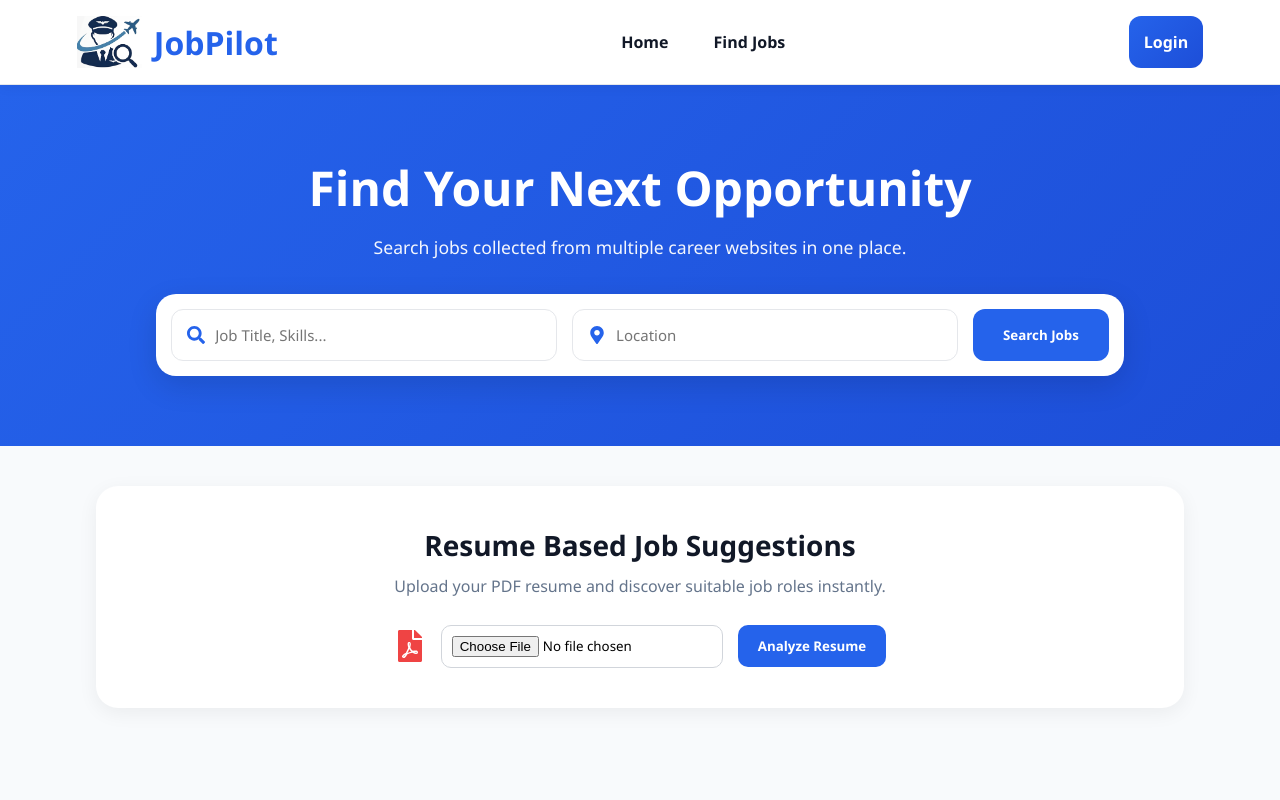
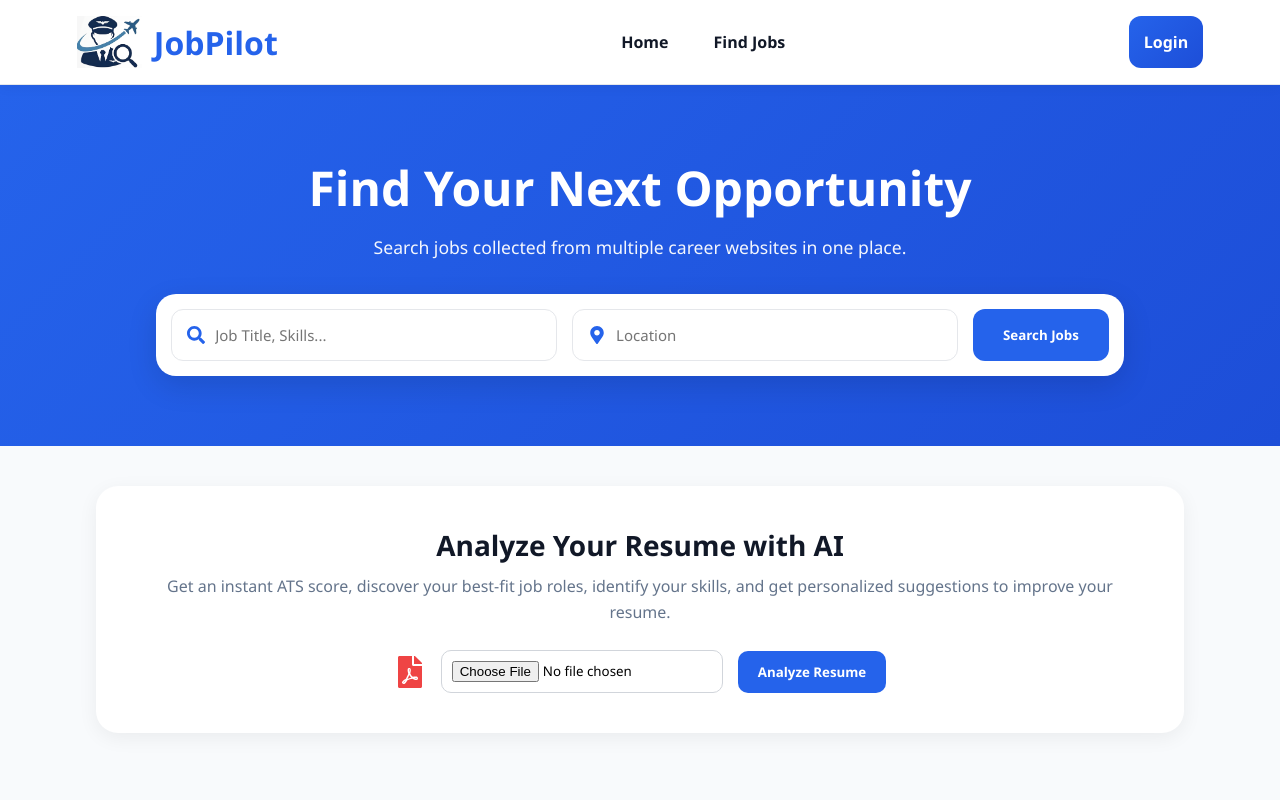
Before and after one commit to RonitPatil2005/JobPilot, a React (Vite) app in the folder frontend/: page /jobs in a window 1280 px wide. Shown: the top 800 px of the page. Built offline with nearby package versions, Linux system fonts and the light colour scheme.

Commit message:
update FindJobs.jsx

```diff
--- a/frontend/src/pages/FindJobs.jsx
+++ b/frontend/src/pages/FindJobs.jsx
@@ -638,13 +638,11 @@ function FindJobs() {
         <div className="resume-section">
 
           <h2>
-            Resume Based Job Suggestions
+            Analyze Your Resume with AI
           </h2>
 
           <p>
-            Upload your PDF resume
-            and discover suitable
-            job roles instantly.
+            Get an instant ATS score, discover your best-fit job roles, identify your skills, and get personalized suggestions to improve your resume.
           </p>
 
 
```
